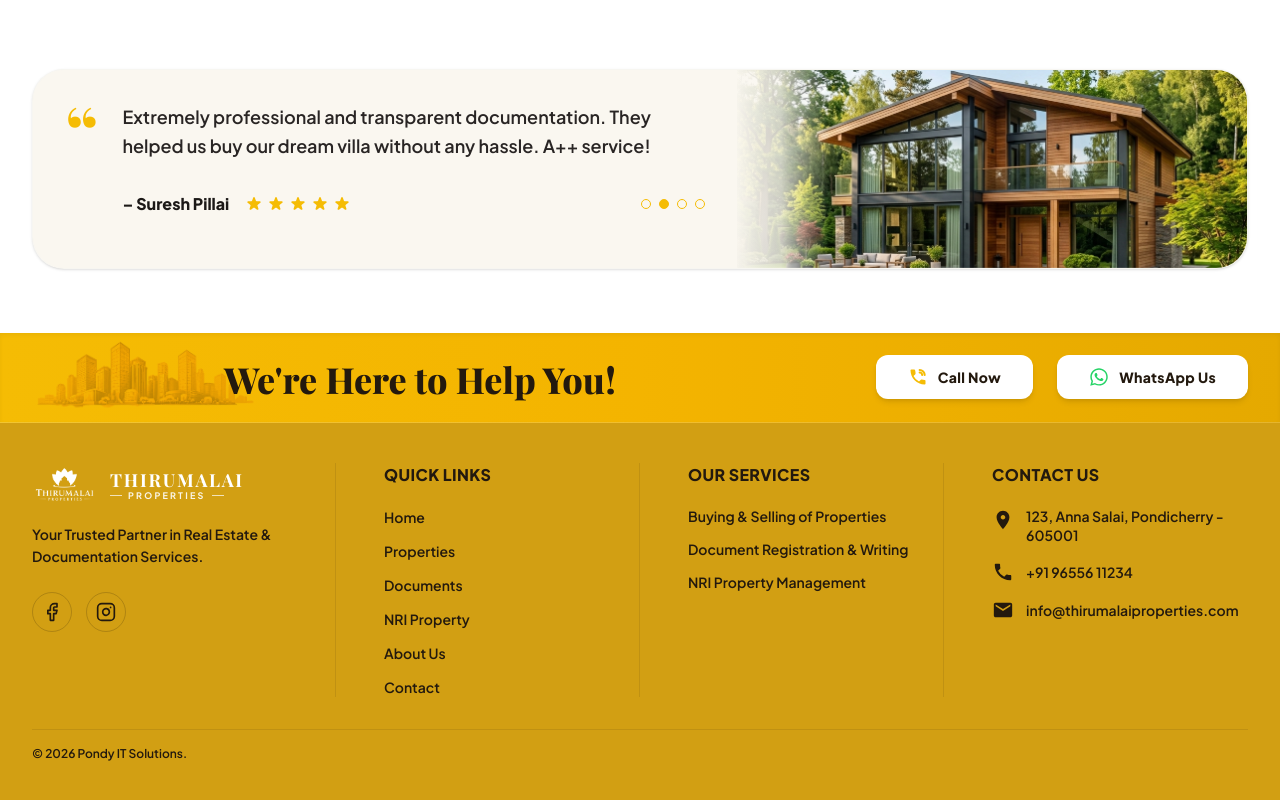
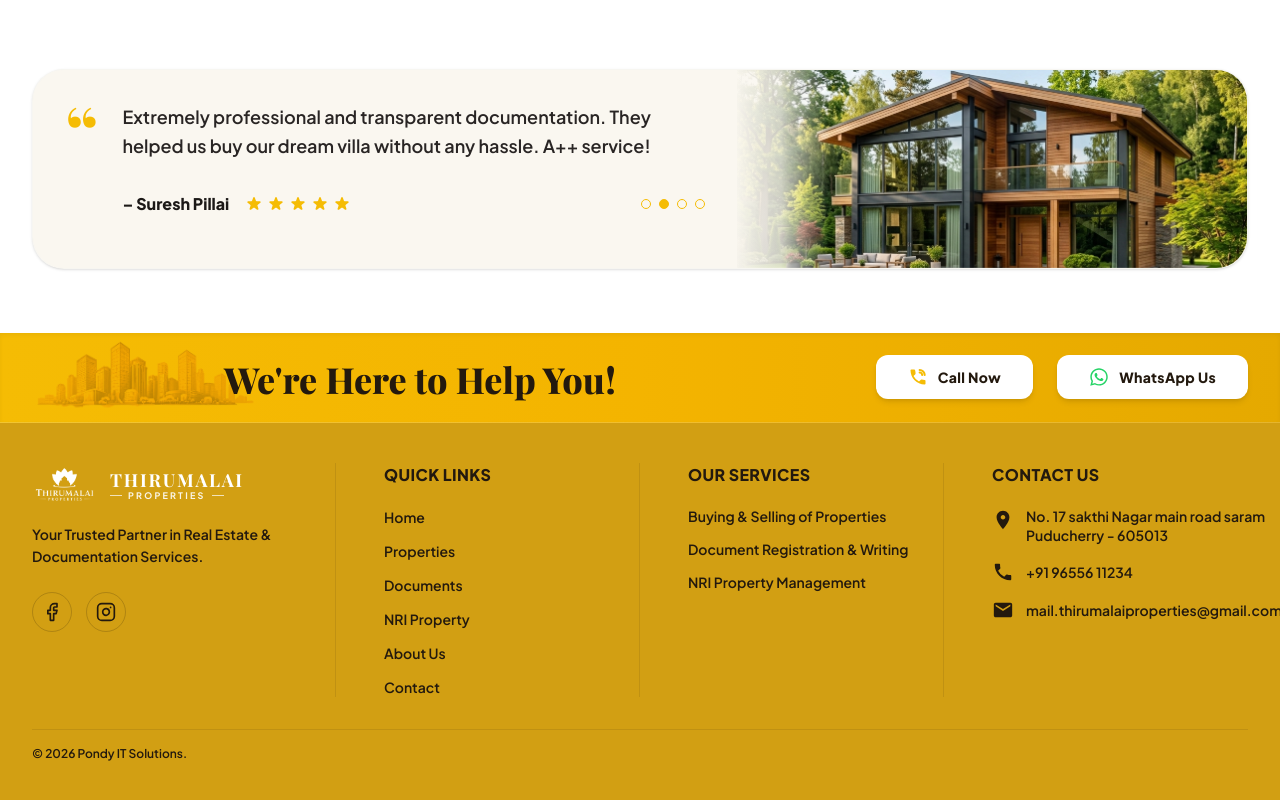
Before and after one commit to sivaathri/Properties, a React (Vite) app: page / in a window 1280 px wide. Shown: the part 2406-3206 px from the top of the page. Built offline with nearby package versions, Linux system fonts and the light colour scheme; a web font is replaced by a local one.

Commit message:
feat: implement contact form and footer components

```diff
--- a/src/components/Contact.jsx
+++ b/src/components/Contact.jsx
@@ -197,7 +197,7 @@ export default function Contact() {
                   </div>
                   <div className="flex flex-col">
                     <span className="text-[11px] font-extrabold text-stone-400 uppercase tracking-wider mb-0.5">Office Address</span>
-                    <span className="text-stone-800 text-sm font-extrabold leading-relaxed max-w-[280px]">No. 45, Kamarajar Salai, Puducherry - 605001, India</span>
+                    <span className="text-stone-800 text-sm font-extrabold leading-relaxed max-w-[280px]">No. 17 sakthi Nagar main road saram Puducherry - 605013</span>
                   </div>
                 </li>
 
@@ -372,7 +372,7 @@ export default function Contact() {
               <div className="flex flex-col">
                 <span className="text-sm font-extrabold text-stone-900 group-hover:text-[#D49D0E] transition-colors">WhatsApp</span>
                 <span className="text-[11px] font-semibold text-stone-400 mt-0.5">Chat with us for quick assistance</span>
-                <span className="text-sm font-extrabold text-[#128C7E] mt-2 tracking-wide">95141 15556</span>
+                <span className="text-sm font-extrabold text-[#128C7E] mt-2 tracking-wide">96556 11234</span>
               </div>
             </a>
 
@@ -406,7 +406,7 @@ export default function Contact() {
               <div className="flex flex-col max-w-[160px] sm:max-w-none">
                 <span className="text-sm font-extrabold text-stone-900 group-hover:text-[#D49D0E] transition-colors">Email Us</span>
                 <span className="text-[11px] font-semibold text-stone-400 mt-0.5">Drop us an email anytime</span>
-                <span className="text-xs font-extrabold text-[#673AB7] mt-2 truncate">thirumalaipropertiespy@gmail.com</span>
+                <span className="text-xs font-extrabold text-[#673AB7] mt-2 truncate">mail.thirumalaiproperties@gmail.com</span>
               </div>
             </a>
 
--- a/src/components/Footer.jsx
+++ b/src/components/Footer.jsx
@@ -211,7 +211,7 @@ export default function Footer({ setActiveTab }) {
                   <svg viewBox="0 0 24 24" className="w-5.5 h-5.5 text-[#23190E] flex-shrink-0 mt-0.5 fill-current" xmlns="http://www.w3.org/2000/svg">
                     <path d="M12 2C8.13 2 5 5.13 5 9c0 5.25 7 13 7 13s7-7.75 7-13c0-3.87-3.13-7-7-7zm0 9.5c-1.38 0-2.5-1.12-2.5-2.5s1.12-2.5 2.5-2.5 2.5 1.12 2.5 2.5-1.12 2.5-2.5 2.5z" />
                   </svg>
-                  <span>123, Anna Salai, Pondicherry - 605001</span>
+                  <span>No. 17 sakthi Nagar main road saram Puducherry - 605013</span>
                 </li>
                 <li className="flex items-center gap-3">
                   <svg viewBox="0 0 24 24" className="w-5.5 h-5.5 text-[#23190E] flex-shrink-0 fill-current" xmlns="http://www.w3.org/2000/svg">
@@ -223,7 +223,7 @@ export default function Footer({ setActiveTab }) {
                   <svg viewBox="0 0 24 24" className="w-5.5 h-5.5 text-[#23190E] flex-shrink-0 fill-current" xmlns="http://www.w3.org/2000/svg">
                     <path d="M20 4H4c-1.1 0-1.99.9-1.99 2L2 18c0 1.1.9 2 2 2h16c1.1 0 2-.9 2-2V6c0-1.1-.9-2-2-2zm0 4l-8 5-8-5V6l8 5 8-5v2z" />
                   </svg>
-                  <span>info@thirumalaiproperties.com</span>
+                  <span>mail.thirumalaiproperties@gmail.com</span>
                 </li>
               </ul>
             </div>
```
